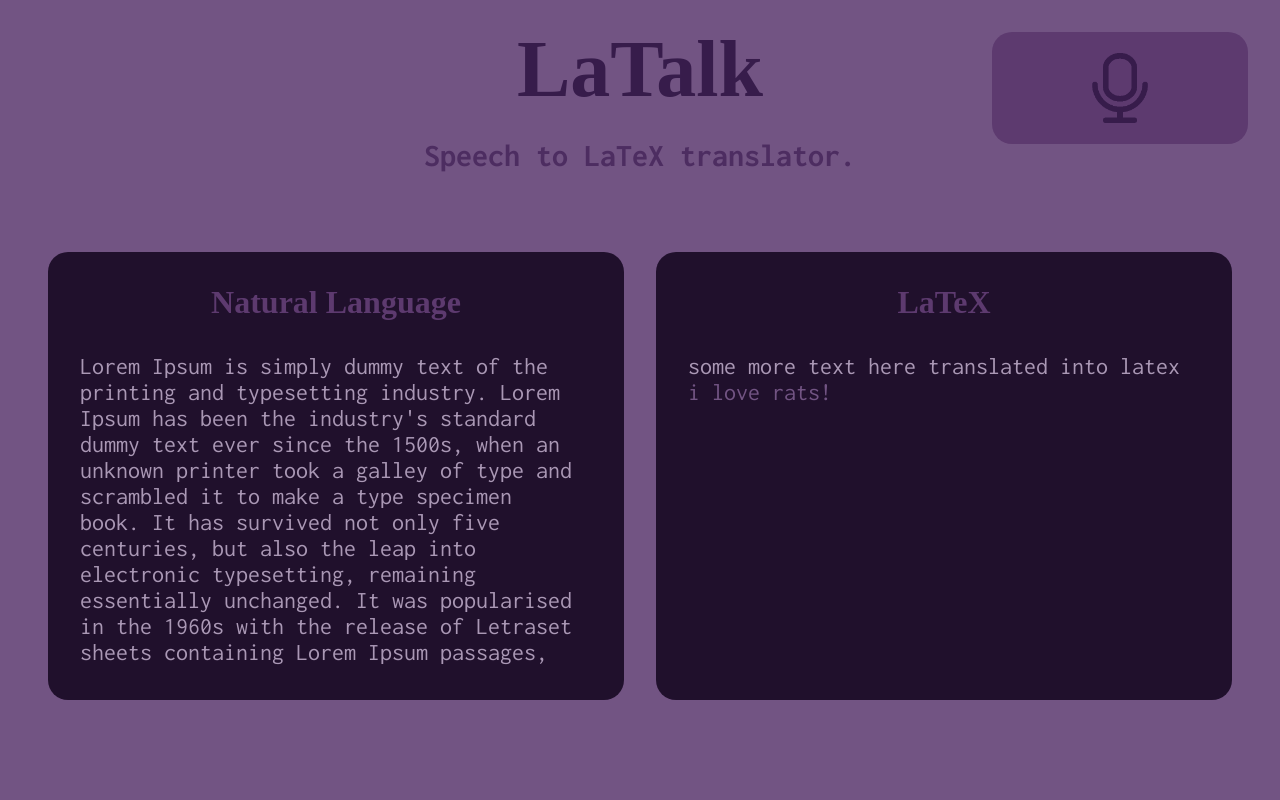
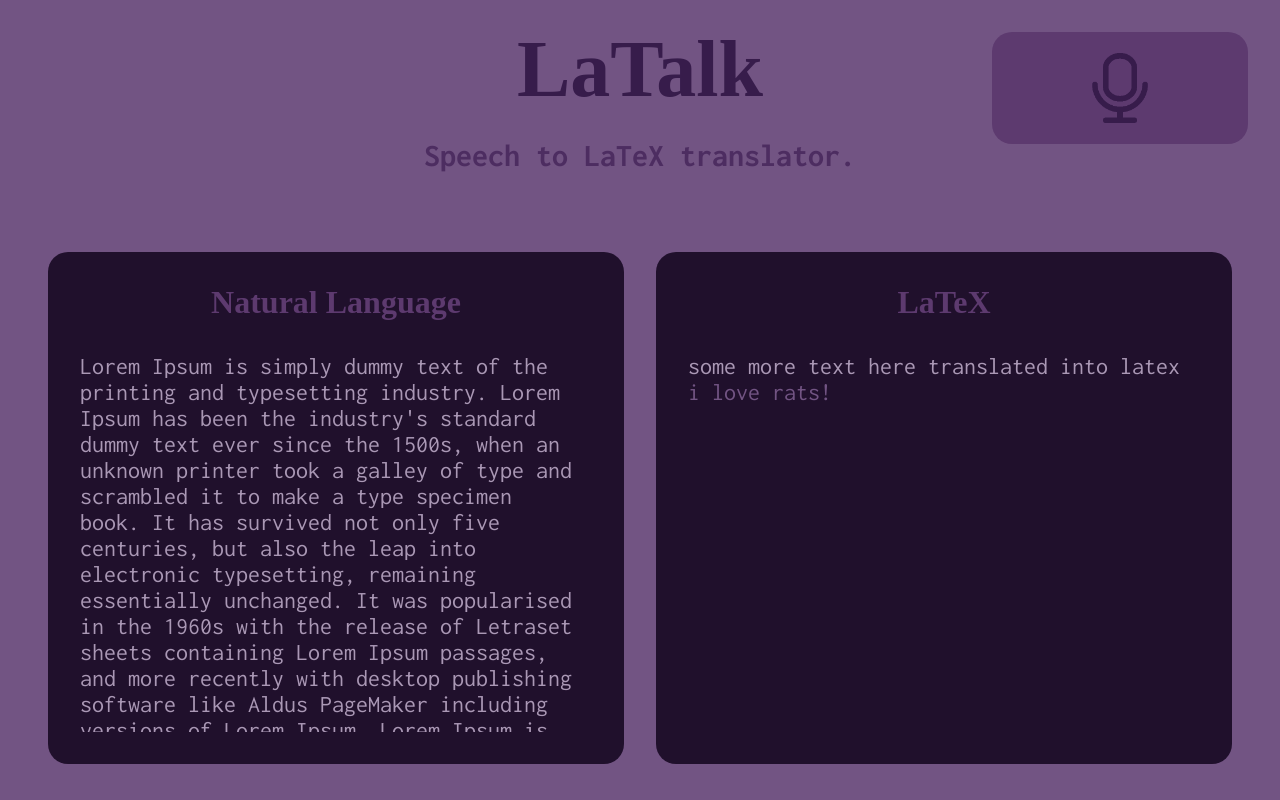
Before and after one commit to the-Fish2/LaTalk, a React (Create React App) app in the folder latalk_web/: page / in a window 1280 px wide. Built offline with nearby package versions, Linux system fonts and the light colour scheme; a web font is replaced by a local one.

Commit message:
interface update

```diff
--- a/latalk_web/src/App.css
+++ b/latalk_web/src/App.css
@@ -146,8 +146,7 @@ h2 {
   flex-direction: row;
   justify-content: center;
   align-items: space-between;
-  height: 60vh;
-  max-height: 60vh;
+  max-height: 68vh;
 }
 
 .textContainer {
```
